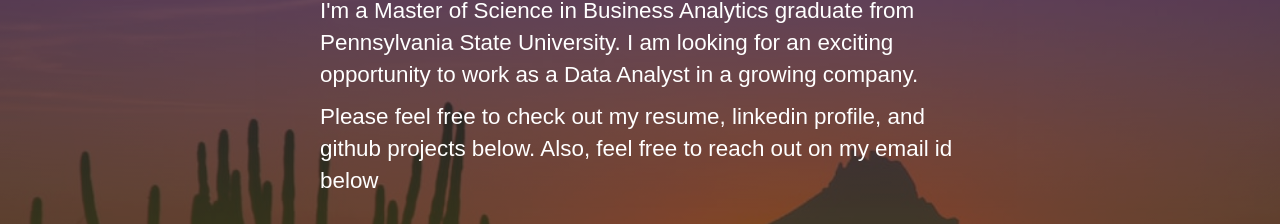
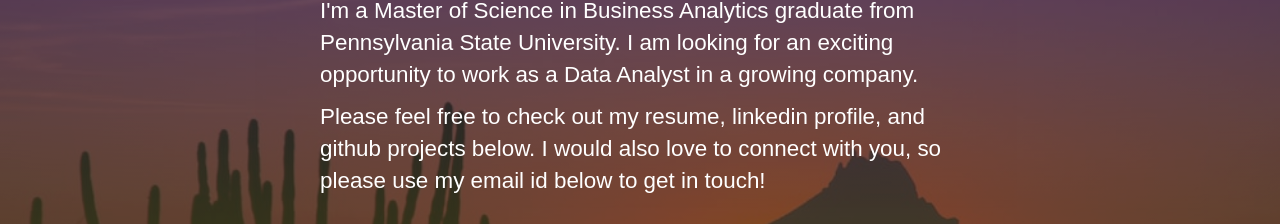
Before and after one commit to saranshgandhe/saranshgandhe.github.io, a plain HTML site: page index.html in a window 1280 px wide. Shown: the part 301-525 px from the top of the page. Drawn offline with nearby package versions, Linux system fonts and the light colour scheme; some icons are missing.

Commit message:
Update index.html

```diff
--- a/index.html
+++ b/index.html
@@ -34,7 +34,7 @@
     <div class="content">
       <p id="main" class="text">Hi, I'm Saransh Gandhe</p>
       <p class="text">I'm a Master of Science in Business Analytics graduate from Pennsylvania State University. I am looking for an exciting opportunity to work as a Data Analyst in a growing company.</p>
-      <p class="text">Please feel free to check out my resume, linkedin profile, and github projects below. Also, feel free to reach out on my email id below</p>
+      <p class="text">Please feel free to check out my resume, linkedin profile, and github projects below. I would also love to connect with you, so please use my email id below to get in touch!</p>
 
       <br>
       <div id="intro-icons">
```
